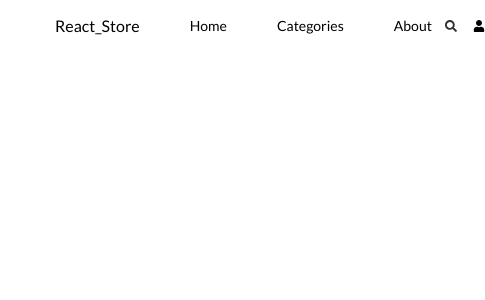
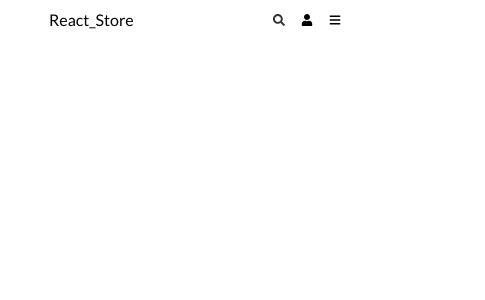
Before and after one commit to EdwardShanahan9/react_store, a React (Vite) app: page / in a window 390 px wide. Shown: the top 300 px of the page, 485 px wide, since content can reach past the window. Built offline with nearby package versions, Linux system fonts and the light colour scheme.

Commit message:
Add hamburger icon to Navbar and update styles for mobile responsiveness

```diff
--- a/src/components/Navbar/Navbar.css
+++ b/src/components/Navbar/Navbar.css
@@ -36,7 +36,6 @@
 .navbar__search {
   display: flex;
   align-items: center;
-  /* Remove border, padding, border-radius from default */
 }
 
 .navbar__right.active .navbar__search {
@@ -58,7 +57,6 @@
   font-size: 1.4rem;
 }
 
-/* When active, expand the input */
 .navbar__right.active .navbar__search input {
   width: 12rem;
   opacity: 1;
@@ -78,3 +76,22 @@
   font-size: 1.2rem;
   cursor: pointer;
 }
+
+.navbar__hamburger-icon {
+  font-size: 1.2rem;
+  cursor: pointer;
+  display: none;
+}
+
+/* Tablet styles */
+@media (max-width: 820px) {
+  .navbar {
+    padding: 1rem;
+  }
+  .navbar__list {
+    display: none;
+  }
+  .navbar__hamburger-icon {
+    display: block;
+  }
+}
--- a/src/components/Navbar/Navbar.jsx
+++ b/src/components/Navbar/Navbar.jsx
@@ -1,5 +1,5 @@
 import { useState } from "react";
-import { FaSearch, FaUser } from "react-icons/fa";
+import { FaSearch, FaUser, FaBars } from "react-icons/fa";
 import "./Navbar.css";
 
 const Navbar = () => {
@@ -42,6 +42,11 @@ const Navbar = () => {
           className="navbar__account-icon"
           style={{ marginLeft: "16px" }}
         />
+
+        <FaBars
+          className="navbar__hamburger-icon"
+          style={{ marginLeft: "16px" }}
+        />
       </div>
     </nav>
   );
```
